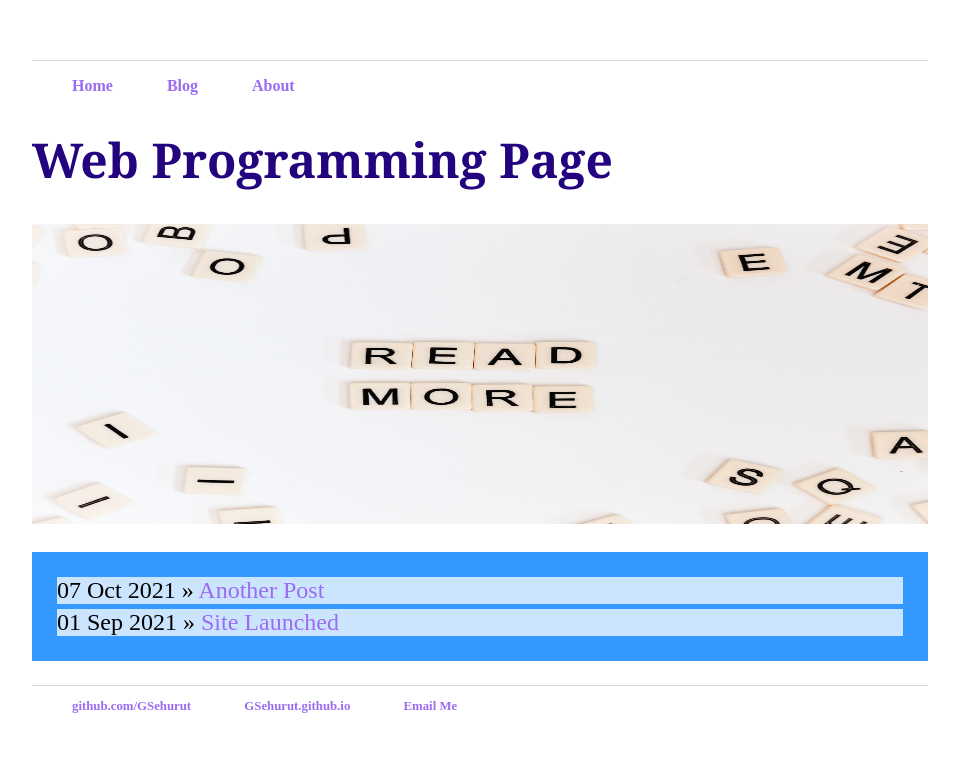
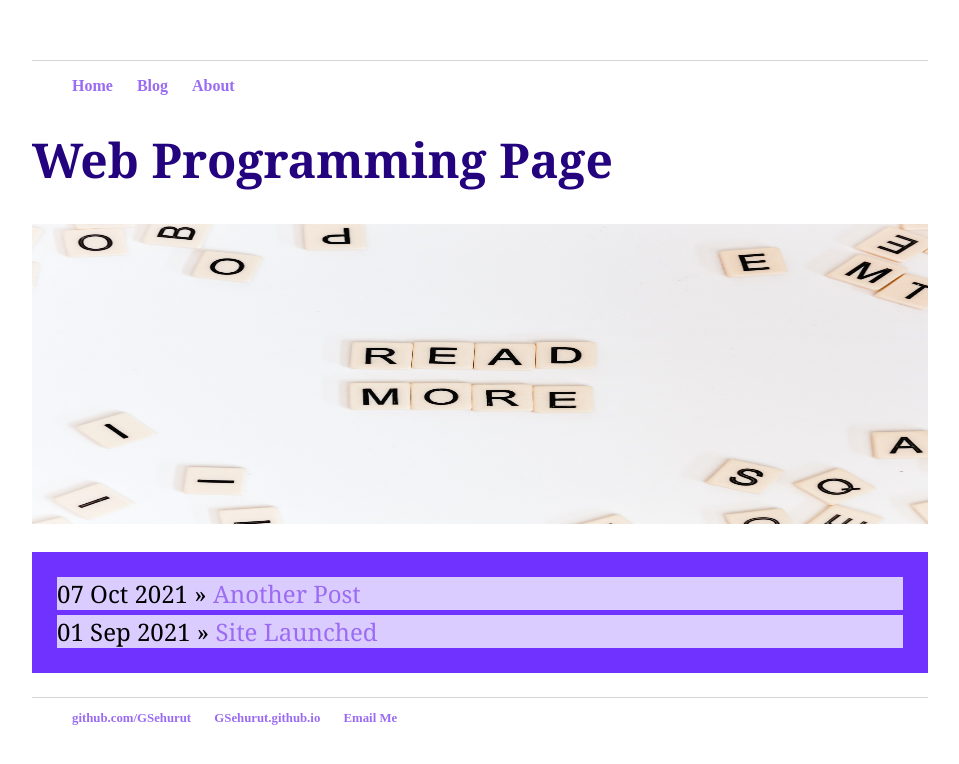
Before and after one commit to GSehurut/GSehurut.github.io, a Jekyll site: the page built from blog/index.html, in a window 1280 px wide. Shown: the top 764 px of the page, without its empty margins (160-1119 px from the left). Built offline with Jekyll 4.4.1, drawn with Linux system fonts in a browser that asks for light colours.

Commit message:
Update main.css

```diff
--- a/css/main.css
+++ b/css/main.css
@@ -31,7 +31,7 @@ nav ul, footer ul {
 }
 nav ul li, footer ul li {
   display: inline;
-  margin-right: 50px;
+  margin-right: 20px;
 }
 a{
   text-decoration: none;
@@ -42,12 +42,13 @@ a:hover {
   color: deeppink;
 }
 ul.posts {
+  font-family: Cambria, Cochin, Georgia, Times, 'Times New Roman', serif;
   font-size: 1.5em;
-  background: #3399ff;
+  background: #7033ff;
   padding: 20px}
 
 ul.posts li {
   list-style: none;
-  background: #cce5ff;
+  background: #dbccff;
   margin: 5px;
 }
```
